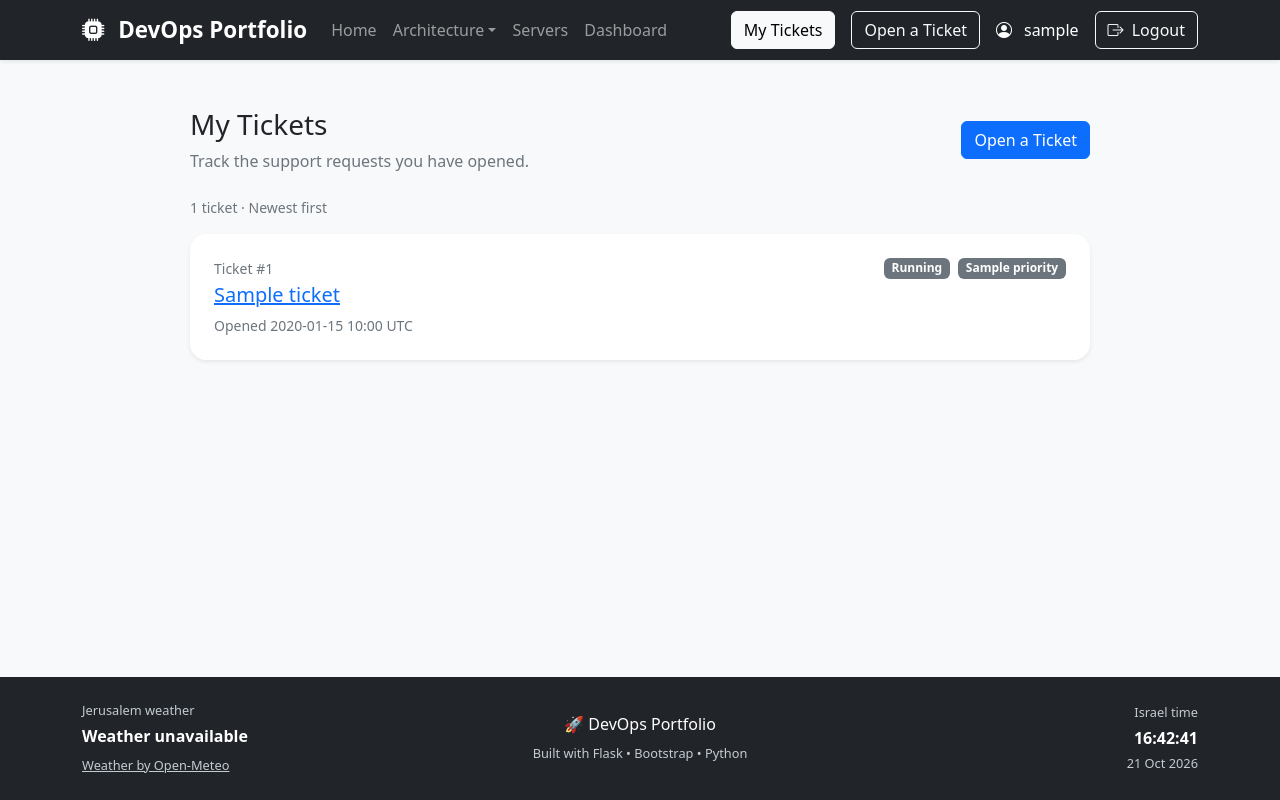
After one commit to DanielDahan-work/Project_Y, a Flask app: page /tickets in a window 1280 px wide. The commit adds this page. Run offline with Flask 3, Linux system fonts and the light colour scheme; a user stored in the database is signed in; tables that the repository leaves empty hold one stand-in row (values such as "Sample post").

Commit message:
Add private My Tickets list and ticket details

```diff
--- a/app/routes/tickets.py
+++ b/app/routes/tickets.py
@@ -1,3 +1,5 @@
+from datetime import timezone
+
 from flask import (
     Blueprint, render_template, request,
     redirect, url_for, flash
@@ -55,3 +57,36 @@ def new_ticket():
 
     flash(f"Ticket #{ticket_id} was opened successfully.", "success")
     return redirect(url_for("tickets.new_ticket"))
+
+
+@tickets_bp.app_template_filter("ticket_time_utc")
+def ticket_time_utc(value):
+    # SQLite test timestamps are naive; PostgreSQL timestamps carry a timezone.
+    if value.tzinfo is None:
+        value = value.replace(tzinfo=timezone.utc)
+    return value.astimezone(timezone.utc).strftime("%Y-%m-%d %H:%M UTC")
+
+
+@tickets_bp.route("/tickets")
+@login_required
+def my_tickets():
+    pagination = db.paginate(
+        db.select(Ticket)
+        .where(Ticket.user_id == current_user.id)
+        .order_by(Ticket.created_at.desc(), Ticket.id.desc()),
+        per_page=20,
+        max_per_page=20,
+    )
+    return render_template("my_tickets.html", pagination=pagination)
+
+
+@tickets_bp.route("/tickets/<int:ticket_id>")
+@login_required
+def ticket_detail(ticket_id):
+    # Apply ownership in the query: missing and other users' tickets both return 404.
+    ticket = db.first_or_404(
+        db.select(Ticket).where(
+            Ticket.id == ticket_id, Ticket.user_id == current_user.id
+        )
+    )
+    return render_template("ticket_detail.html", ticket=ticket)
--- /dev/null
+++ b/app/templates/_ticket_badges.html
@@ -0,0 +1,6 @@
+{% macro ticket_badges(ticket) %}
+<div class="d-flex flex-wrap gap-2">
+    <span class="badge {{ {'open': 'text-bg-primary', 'in_progress': 'text-bg-warning', 'resolved': 'text-bg-success'}.get(ticket.status, 'text-bg-secondary') }}">{{ {'open': 'Open', 'in_progress': 'In progress', 'resolved': 'Resolved'}.get(ticket.status, ticket.status) }}</span>
+    <span class="badge {{ {'low': 'text-bg-light', 'normal': 'text-bg-secondary', 'high': 'text-bg-danger'}.get(ticket.priority, 'text-bg-secondary') }}">{{ ticket.priority | capitalize }} priority</span>
+</div>
+{% endmacro %}
--- a/app/templates/base.html
+++ b/app/templates/base.html
@@ -77,8 +77,12 @@
            {% if current_user.is_authenticated %}
 
     <div class="d-flex flex-wrap align-items-center gap-3">
-    <a class="btn btn-outline-light {% if request.blueprint == 'tickets' %}active{% endif %}"
-       {% if request.blueprint == 'tickets' %}aria-current="page"{% endif %}
+    <a class="btn btn-outline-light {% if request.endpoint in ['tickets.my_tickets', 'tickets.ticket_detail'] %}active{% endif %}"
+       {% if request.endpoint in ['tickets.my_tickets', 'tickets.ticket_detail'] %}aria-current="page"{% endif %}
+       href="{{ url_for('tickets.my_tickets') }}">My Tickets</a>
+
+    <a class="btn btn-outline-light {% if request.endpoint == 'tickets.new_ticket' %}active{% endif %}"
+       {% if request.endpoint == 'tickets.new_ticket' %}aria-current="page"{% endif %}
        href="{{ url_for('tickets.new_ticket') }}">Open a Ticket</a>
 
     <a class="navbar-text text-white profile-link" href="{{ url_for('profile.profile') }}" aria-label="My profile: {{ current_user.username }}">
--- /dev/null
+++ b/app/templates/my_tickets.html
@@ -0,0 +1,56 @@
+{% extends "base.html" %}
+{% from "_ticket_badges.html" import ticket_badges %}
+
+{% block content %}
+<section class="mx-auto" style="max-width: 900px" aria-labelledby="myTicketsHeading">
+    <div class="d-flex flex-wrap justify-content-between align-items-center gap-3 mb-4">
+        <div>
+            <h1 id="myTicketsHeading" class="h3 mb-2">My Tickets</h1>
+            <p class="text-secondary mb-0">Track the support requests you have opened.</p>
+        </div>
+        <a class="btn btn-primary" href="{{ url_for('tickets.new_ticket') }}">Open a Ticket</a>
+    </div>
+
+    {% if pagination.total %}
+    <p class="text-secondary small">{{ pagination.total }} ticket{{ '' if pagination.total == 1 else 's' }} &middot; Newest first</p>
+    <div class="d-grid gap-3">
+        {% for ticket in pagination.items %}
+        <article class="bg-white rounded-4 shadow-sm p-4" aria-labelledby="ticket-{{ ticket.id }}">
+            <div class="d-flex flex-wrap justify-content-between align-items-start gap-3">
+                <div class="flex-grow-1" style="min-width: 0">
+                    <p class="text-secondary small mb-1">Ticket #{{ ticket.id }}</p>
+                    <h2 id="ticket-{{ ticket.id }}" class="h5 mb-2 text-break">
+                        <a href="{{ url_for('tickets.ticket_detail', ticket_id=ticket.id) }}">{{ ticket.subject }}</a>
+                    </h2>
+                    <p class="text-secondary small mb-0">Opened {{ ticket.created_at | ticket_time_utc }}</p>
+                </div>
+                {{ ticket_badges(ticket) }}
+            </div>
+        </article>
+        {% endfor %}
+    </div>
+
+    {% if pagination.pages > 1 %}
+    <nav class="d-flex justify-content-between align-items-center gap-3 mt-4" aria-label="Ticket pages">
+        {% if pagination.has_prev %}
+        <a class="btn btn-outline-secondary" rel="prev" href="{{ url_for('tickets.my_tickets', page=pagination.prev_num) }}">Previous</a>
+        {% else %}
+        <span></span>
+        {% endif %}
+        <span class="small text-secondary">Page {{ pagination.page }} of {{ pagination.pages }}</span>
+        {% if pagination.has_next %}
+        <a class="btn btn-outline-secondary" rel="next" href="{{ url_for('tickets.my_tickets', page=pagination.next_num) }}">Next</a>
+        {% else %}
+        <span></span>
+        {% endif %}
+    </nav>
+    {% endif %}
+    {% else %}
+    <div class="bg-white rounded-4 shadow-sm p-4 p-md-5 text-center">
+        <i class="bi bi-inbox fs-1 text-secondary" aria-hidden="true"></i>
+        <h2 class="h5 mt-3">No tickets yet</h2>
+        <p class="text-secondary mb-0">When you open a ticket, it will appear here.</p>
+    </div>
+    {% endif %}
+</section>
+{% endblock %}
--- a/app/templates/new_ticket.html
+++ b/app/templates/new_ticket.html
@@ -44,7 +44,7 @@
                 <div class="d-flex flex-wrap align-items-center gap-3">
                     <button class="btn btn-primary" type="submit">Submit ticket</button>
                     <a class="btn btn-outline-secondary"
-                       href="{{ url_for('home.home') }}">Back to home</a>
+                       href="{{ url_for('tickets.my_tickets') }}">My Tickets</a>
                 </div>
             </form>
         </section>
```
Also changed, not shown: app/templates/ticket_detail.html (added, +18 -0 lines), tests/test_my_tickets.py (added, +168 -0 lines).
